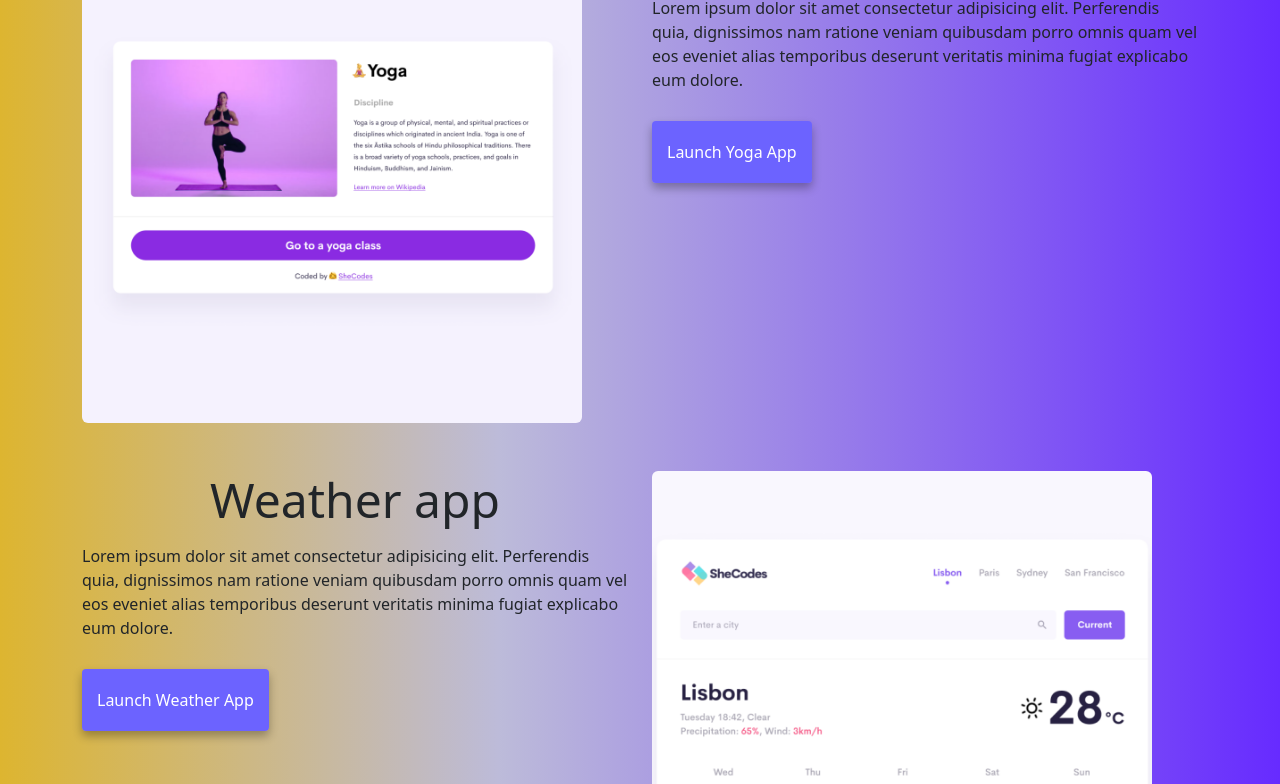
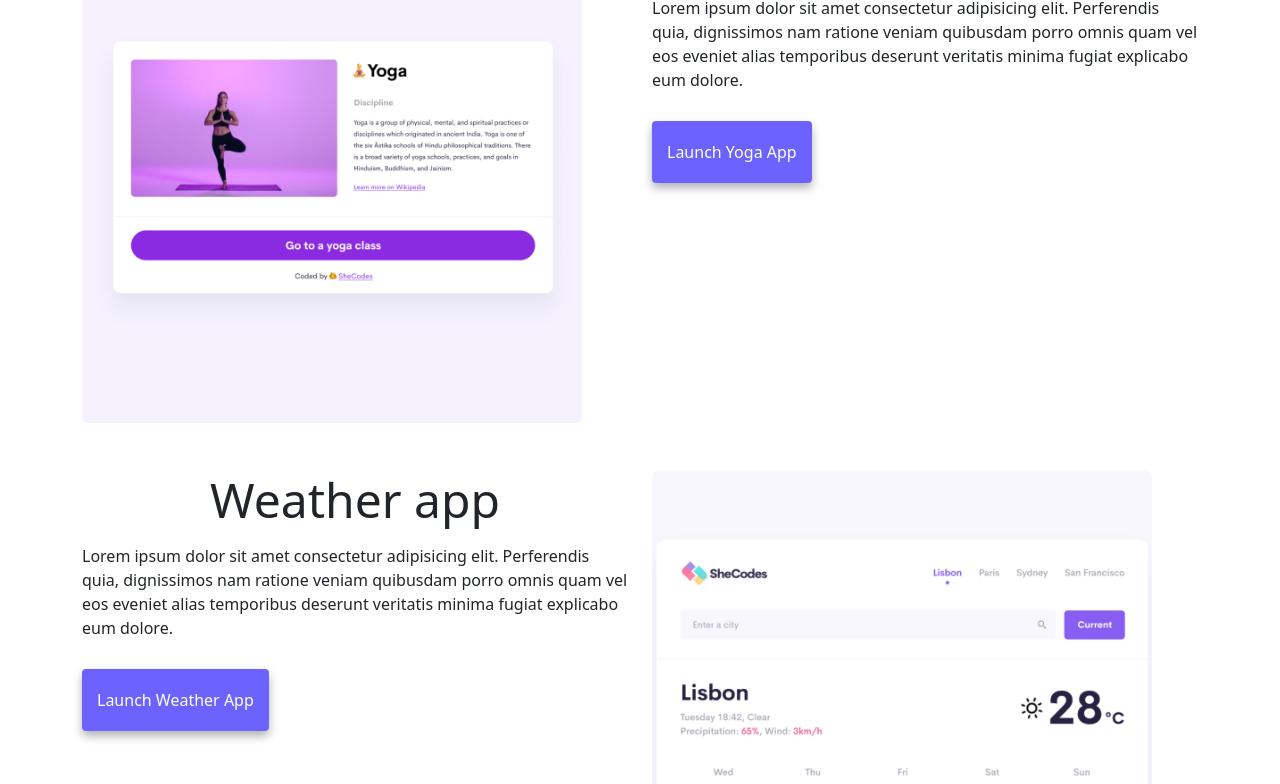
Before and after one commit to Sytnikovakatya/Advanced-Tools-Homework, a plain HTML site: page index.html in a window 1280 px wide. Shown: the part 625-1409 px from the top of the page. Drawn offline with nearby package versions, Linux system fonts and the light colour scheme.

Commit message:
Removed background gradient

```diff
--- a/style.css
+++ b/style.css
@@ -1,16 +1,9 @@
 :root {
-  --main-gradient: linear-gradient(
-    90deg,
-    rgba(221, 181, 48, 1) 0%,
-    rgba(172, 170, 208, 0.7987570028011204) 39%,
-    rgba(72, 0, 255, 0.8295693277310925) 100%
-  );
   --primary-color: #6c63ff;
   --secondary-color: #f5f2fe;
   --box-shadow: 0 5px 10px rgba(0, 0, 0, 0.3);
 }
 body {
-  background: var(--main-gradient);
   margin: 20px;
 }
 
```
